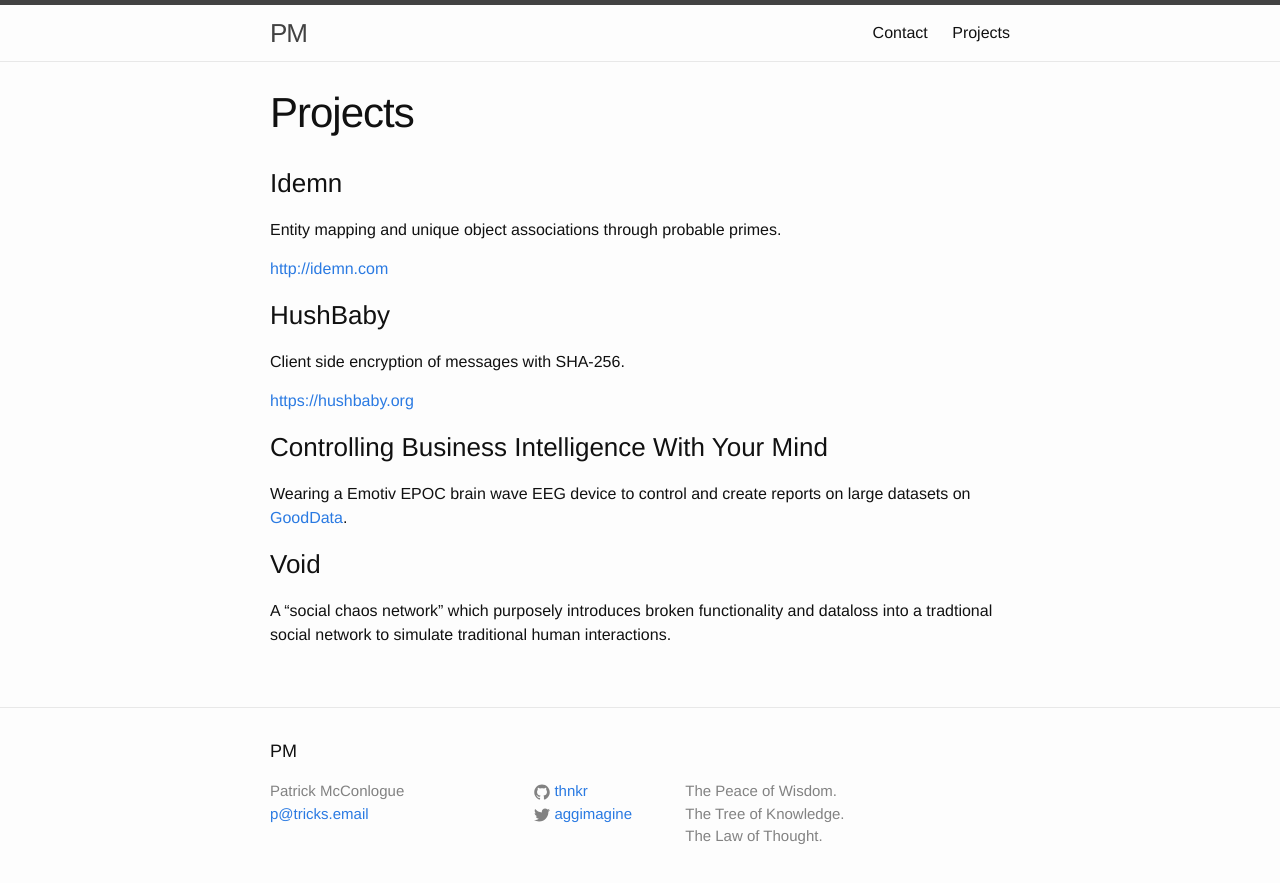
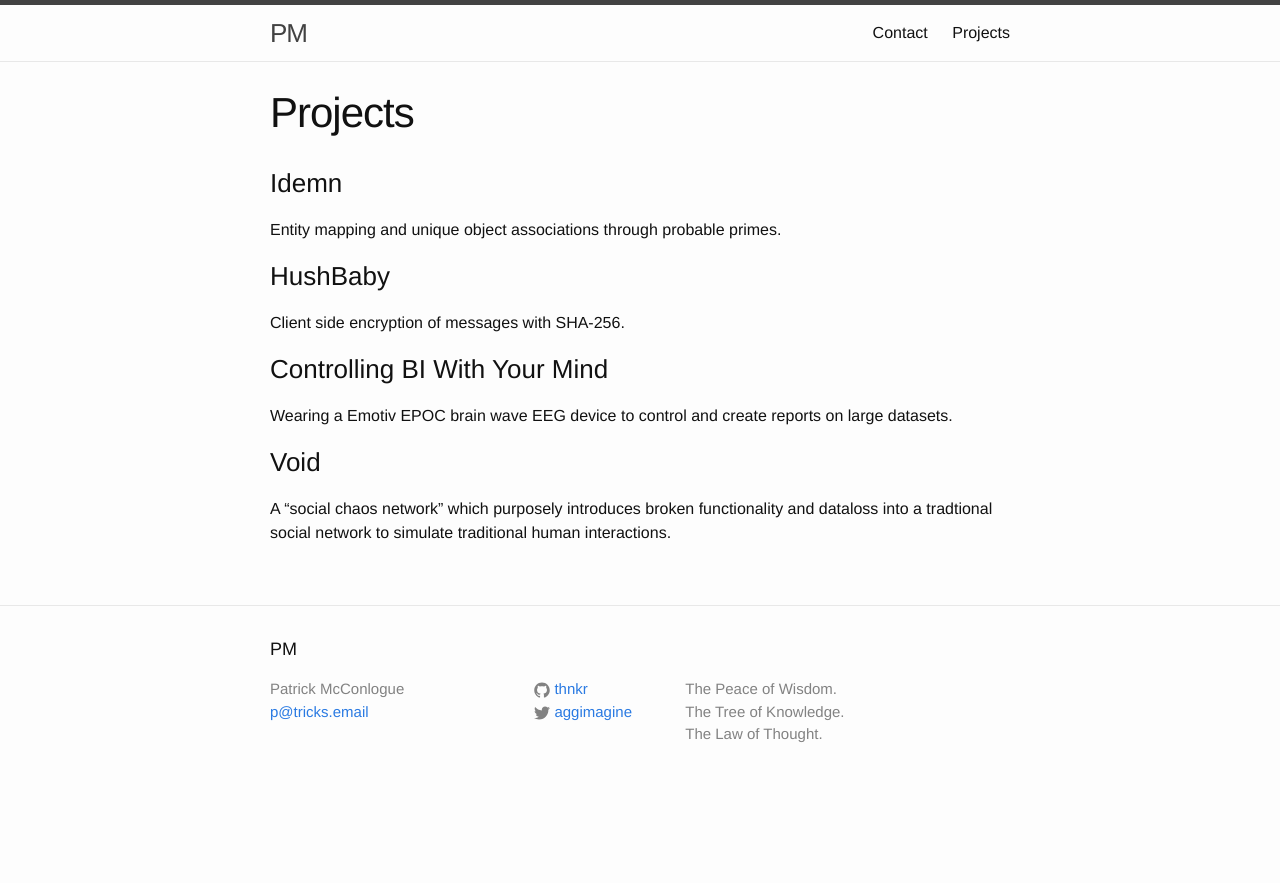
Before and after one commit to thnkr/thnkr.github.io, a Jekyll site: the page built from projects.md, in a window 1280 px wide. Shown: the top 883 px of the page. Built offline with Jekyll 4.4.1, drawn with Linux system fonts in a browser that asks for light colours.

Commit message:
Update projects.md

```diff
--- a/projects.md
+++ b/projects.md
@@ -6,14 +6,12 @@
 
 ### Idemn
 <p>Entity mapping and unique object associations through probable primes.</p>
-<a href="http://idemn.com" target="_blank">http://idemn.com</a>
 
 ### HushBaby
 <p>Client side encryption of messages with SHA-256.</p>
-<a href="https://hushbaby.org" target="_blank">https://hushbaby.org</a>
 
-### Controlling Business Intelligence With Your Mind
-Wearing a Emotiv EPOC brain wave EEG device to control and create reports on large datasets on <a href="https://www.gooddata.com" target="_blank">GoodData</a>.
+### Controlling BI With Your Mind
+Wearing a Emotiv EPOC brain wave EEG device to control and create reports on large datasets.
 
 ### Void
 A "social chaos network" which purposely introduces broken functionality and dataloss into a tradtional social network to simulate traditional human interactions.
```
